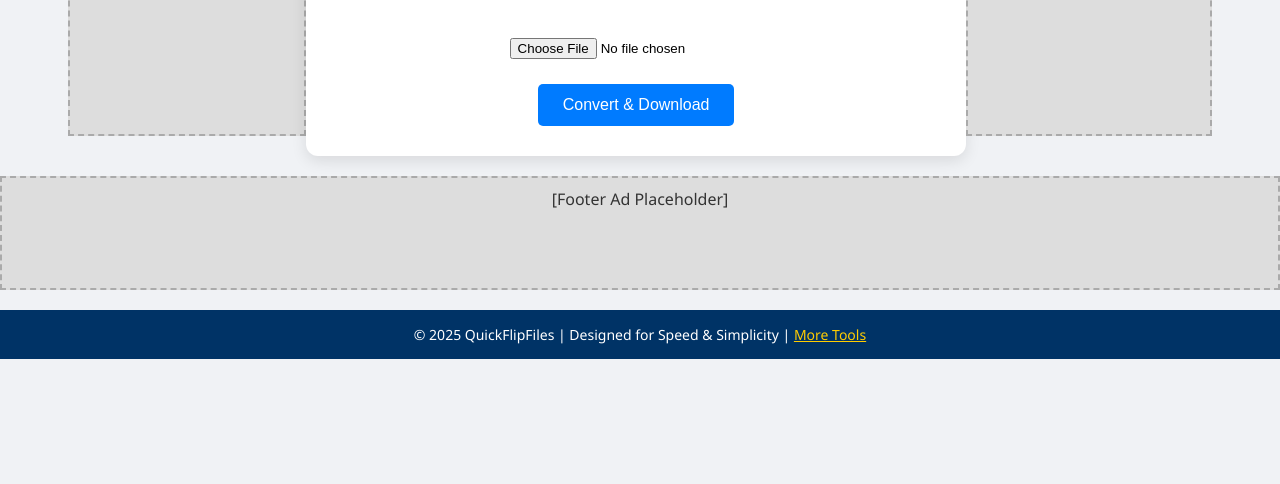
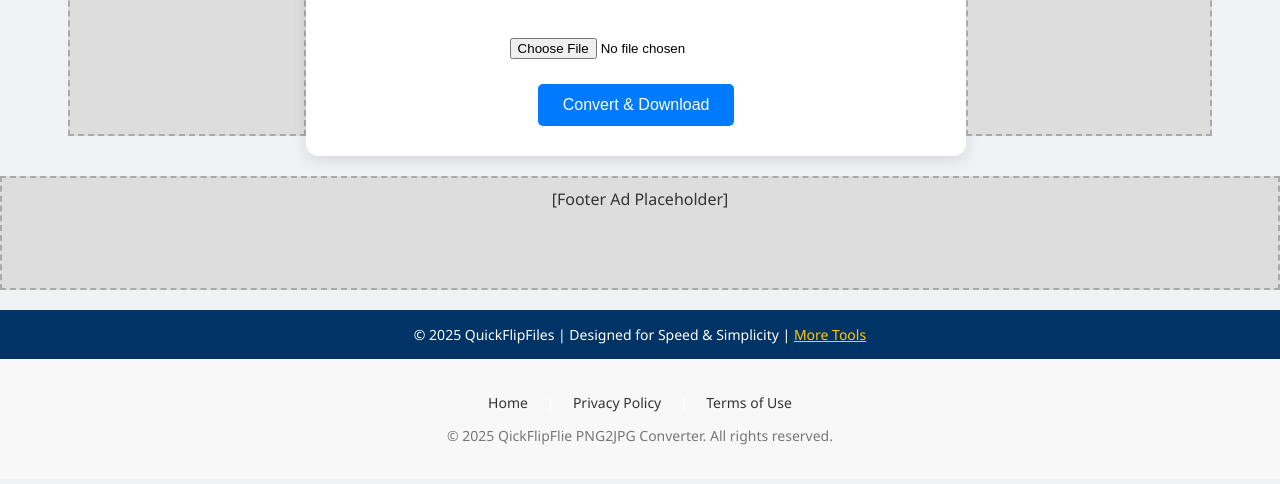
Before and after one commit to abhishek17073/Qickflipflie-png2jpg-converter, a plain HTML site: page index.html in a window 1280 px wide. Shown: the part 262-746 px from the top of the page. Drawn offline with Linux system fonts and the light colour scheme.

Commit message:
Update index.htmlAdded footer with Privacy Policy and Terms links

```diff
--- a/index.html
+++ b/index.html
@@ -141,6 +141,16 @@
     reader.readAsDataURL(input.files[0]);
   });
 </script>
+<footer style="background-color: #f8f8f8; padding: 20px; text-align: center; font-size: 14px;">
+  <p>
+    <a href="https://abhishek17073.github.io/Qickflipflie-png2jpg-converter/" style="margin-right: 15px; text-decoration: none; color: #333;">Home</a>
+    |
+    <a href="https://abhishek17073.github.io/Qickflipflie-png2jpg-converter/privacyindex.html" style="margin: 0 15px; text-decoration: none; color: #333;">Privacy Policy</a>
+    |
+    <a href="https://abhishek17073.github.io/Qickflipflie-png2jpg-converter/terms.html" style="margin-left: 15px; text-decoration: none; color: #333;">Terms of Use</a>
+  </p>
+  <p style="margin-top: 10px; color: #777;">&copy; 2025 QickFlipFlie PNG2JPG Converter. All rights reserved.</p>
+</footer>
 
 </body>
 </html>
```
